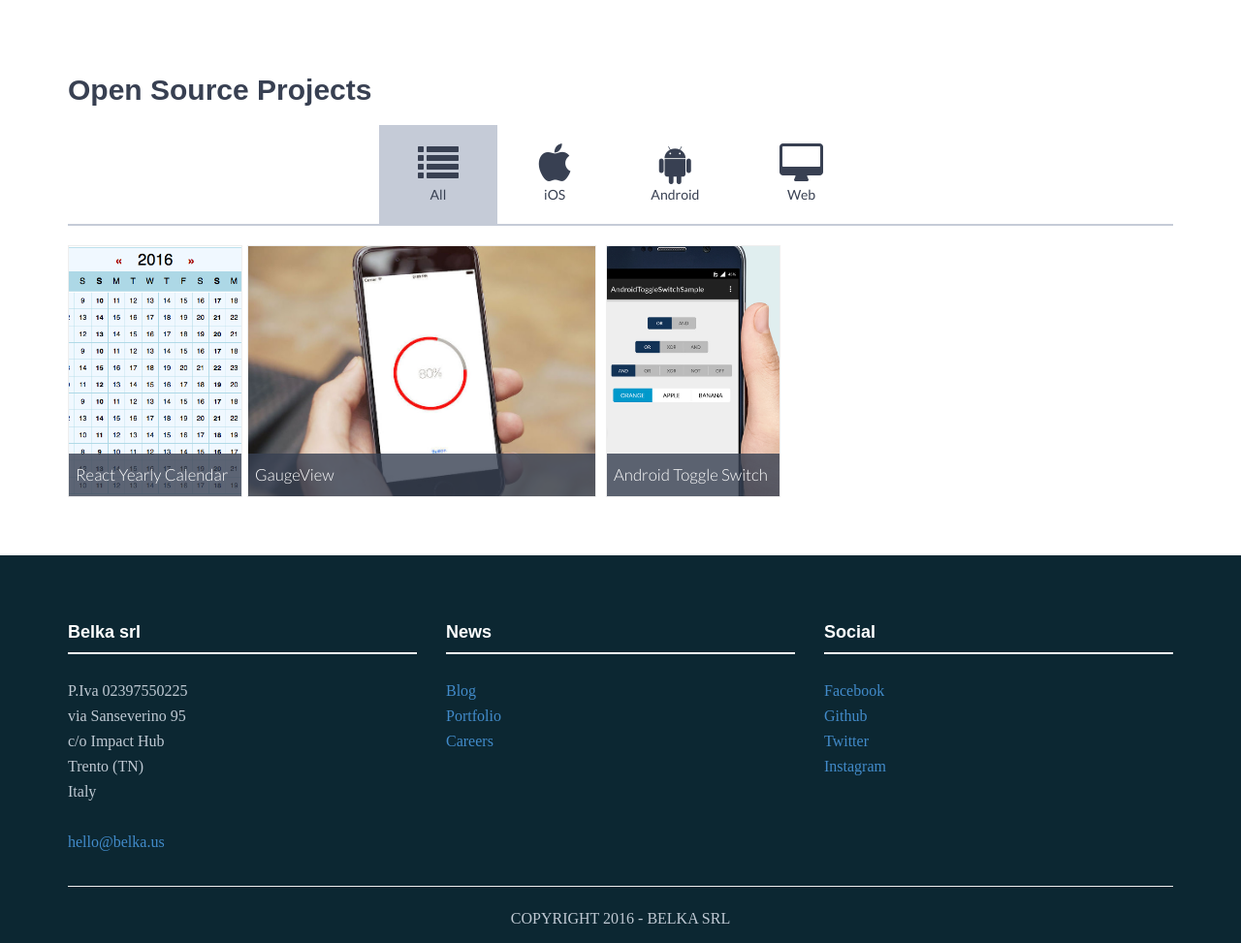
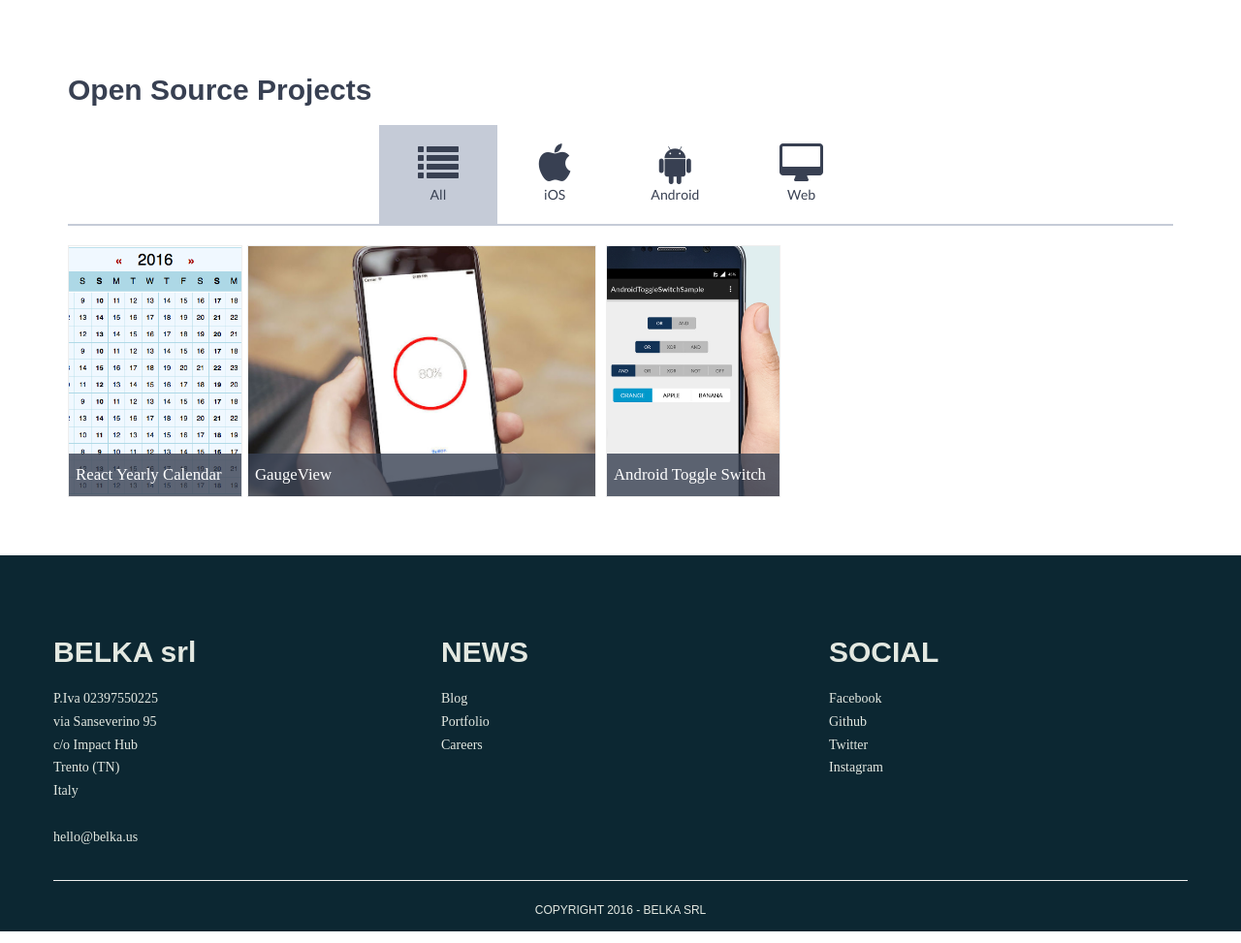
Before and after one commit to BelkaLab/old-belkalab.github.io, a Jekyll site: the page built from index.html, in a window 1280 px wide and 1347 px high, cut to the strip 374-1347 px from the top of the window. Shown: the whole strip at 97% size. Built offline with Jekyll 4.4.1, drawn with Linux system fonts in a browser that asks for light colours.

Commit message:
footer_v2

```diff
--- a/_includes/footer.html
+++ b/_includes/footer.html
@@ -2,8 +2,7 @@
     <div class="container">
         <div class="row">
 			<div class="col-md-4">
-					<h4>Belka srl</h4>
-					<div class="hline-w"></div>
+					<h4>BELKA srl</h4>
 				<p>
 					P.Iva 02397550225<br>
 					via Sanseverino 95<br>
@@ -15,8 +14,7 @@
 				</p>
 			</div>
 			<div class="col-md-4">
-				<h4>News</h4>
-				<div class="hline-w"></div>
+				<h4>NEWS</h4>
 				<p>
 					<a href="http://belka.us/en/blog/">Blog</a><br>
 					<a href="http://belka.us/en/portfolio/">Portfolio</a><br>
@@ -24,8 +22,7 @@
 				</p>
 			</div>
 			<div class="col-md-4">
-				<h4>Social</h4>
-				<div class="hline-w"></div>
+				<h4>SOCIAL</h4>
 				<p>
                 	<a href="https://www.facebook.com/BelkaDigitalLab" target="_blank">Facebook</a><br>
                 	<a href="https://github.com/BelkaLab" target="_blank">Github</a><br>
@@ -37,7 +34,7 @@
         <div class="row">
         	<div class="col-md-12">
         		<hr>
-        		<p class="centered">
+        		<p class="centered" id="copyleft">
         			COPYRIGHT 2016 - BELKA SRL
         		</p>
         	</div>
--- a/assets/css/style.scss
+++ b/assets/css/style.scss
@@ -38,16 +38,22 @@ h1, h2, h3, h4, h5, h6 {
 	font-weight: 700;
 }
 
+h4 {
+    font-size: 3rem;
+	margin-top: 23px;
+	margin-bottom: 20px;
+}
 p {
 	padding: 0;
 	margin-bottom: 12px;
 	font-family: Merriweather,serif;
 	font-weight: 400;
 	font-size: 16px;
-	line-height: 26px;
+    line-height: 1.7;
 	color: {{ site.colors.secondary }};
 	margin-top: 10px;
 }
+
 
 img {
 	height: auto;
@@ -66,10 +72,10 @@ ol {
 }
 
 a {
-    color:{{ site.colors.link }};
     padding: 0;
 	margin: 0;
 	text-decoration: none;
+    color:#e3e8e1;
 	-webkit-transition: background-color .4s linear, color .4s linear;
 	-moz-transition: background-color .4s linear, color .4s linear;
 	-o-transition: background-color .4s linear, color .4s linear;
@@ -109,7 +115,7 @@ a:focus {
 .navbar-brand {
 	margin-left: 10px !important;
 	font-size: 1.5em !important;
-	font-family: 'Raleway', sans-serif;
+	font-family: brandon-grotesque,sans-serif;
 	font-weight: 400;
 	float: right;
 }
@@ -373,17 +379,25 @@ a:focus {
 
 /* Footer */
 #footerwrap {
+    font-size: 14px;
 	padding-top: 60px;
 	background: #0c2732;
 }
 
 #footerwrap p {
-	color: {{ site.colors.footer_content }};
+	padding-top: 0px;
+	font-size: 14px;
+	color: #e3e8e1;
 }
 
 #footerwrap h4 {
 	font-family: brandon-grotesque,sans-serif;
-	color: {{ site.colors.footer_heading }};
+	color: #e3e8e1;
+}
+
+#footerwrap .container {
+	padding: 0px;
+
 }
 
 #footerwrap i {
@@ -394,6 +408,14 @@ a:focus {
 
 #footerwrap i:hover {
 	color: {{ site.colors.primary }}
+}
+
+#footerwrap #copyleft {
+	font-family: brandon-grotesque,sans-serif;
+	text-align: center;
+    font-size: 9pt;
+    text-transform: uppercase;
+    font-weight: 100;
 }
 
 /*	################################################################
@@ -434,7 +456,7 @@ $h-item: 260px;
 	}
 
 	.project-item-title {
-		font-family: 'Lato';
+		font-family: Merriweather,serif;
 		font-weight: 300;
 		font-size: 1.2em;
 		color: white;
```
Also changed, not shown: 5 other files.
